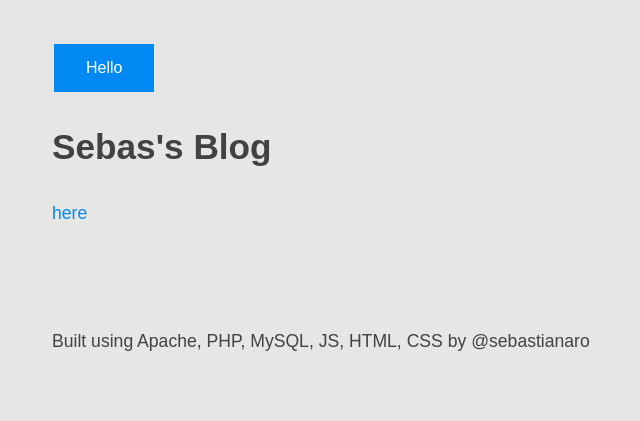
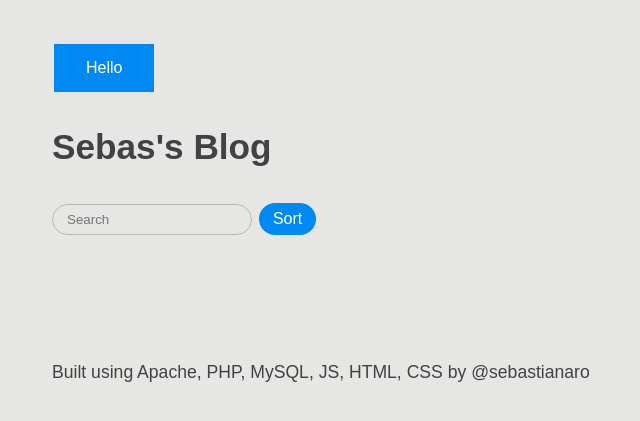
Before and after one commit to sebastianaro/blog-cms, a PHP site: page / in a window 1280 px wide. Shown: the part 123-544 px from the top of the page, without its empty margins (98-738 px from the left). Run offline with PHP 8.4, Linux system fonts and the light colour scheme; data that the repository does not hold is empty; some libraries are stand-ins or nearby versions.

Commit message:
Added search and sort with list.js
Added search, styled search and sort button in script.js

```diff
--- a/assets/main.css
+++ b/assets/main.css
@@ -27,7 +27,18 @@ main{
   margin:0 auto;
 
 }
+input{
 
+    border-radius: 25px;
+    padding: 7px 14px;
+    background-color: transparent;
+    border: solid 1px rgba(0, 0, 0, 0.2);
+    width: 200px;
+    box-sizing: border-box;
+    color: #2e2e2e;
+    margin-bottom:5px
+
+}
 button{
   background-color: #0089F2;
   border: none;
@@ -39,6 +50,12 @@ button{
   font-size: 16px;
   margin: 4px 2px;
   cursor: pointer;
+}
+
+.sort{
+  border-radius: 25px;
+  padding: 7px 14px;
+
 }
 /**
  * Footer
--- a/assets/script.js
+++ b/assets/script.js
@@ -3,4 +3,8 @@ $(document).ready(function(){
 		$('#hiddenMessage').css("display","block")
 
 	})
+	var options = {
+    valueNames: [ 'title' ]
+};
+new List('sortable-blog-list', options);
 });
--- a/head.php
+++ b/head.php
@@ -2,4 +2,5 @@
 <title>Sebas' blog</title>
 <link rel="stylesheet" href="assets/main.css">
 <script src="https://code.jquery.com/jquery-3.4.1.min.js" integrity="sha256-CSXorXvZcTkaix6Yvo6HppcZGetbYMGWSFlBw8HfCJo=" crossorigin="anonymous"></script>
+<script src="//cdnjs.cloudflare.com/ajax/libs/list.js/1.5.0/list.min.js"></script>
 <script src="assets/script.js"></script>
--- a/index.php
+++ b/index.php
@@ -37,17 +37,19 @@
 		<button id="revealMessage">Hello</button>
 		<p id="hiddenMessage" style="display: none;">Hello there!</p>
 		<h1>Sebas's Blog</h1>
-
-		<ul>
+		<div id="sortable-blog-list">
+		<input class="search" placeholder="Search" />
+    	<button class="sort" data-sort="title">Sort</button>
+		<ul class="list">
 			<?php
 			$postTitles = getPostTitlesFromDatabase();
 
 			foreach ($postTitles as $postTitle)  {
-               echo "<li><a href='post.php?title=" . $postTitle ."'>" . $postTitle . "</a></li>";
+               echo "<li><a href='post.php?title=" . $postTitle ."'class='title'>" . $postTitle . "</a></li>";
            	    }
 			?>
 		</ul>
-		<a href="part9.php">here</a>
+        </div>
 	</main>
 <footer>
    <?php
```
